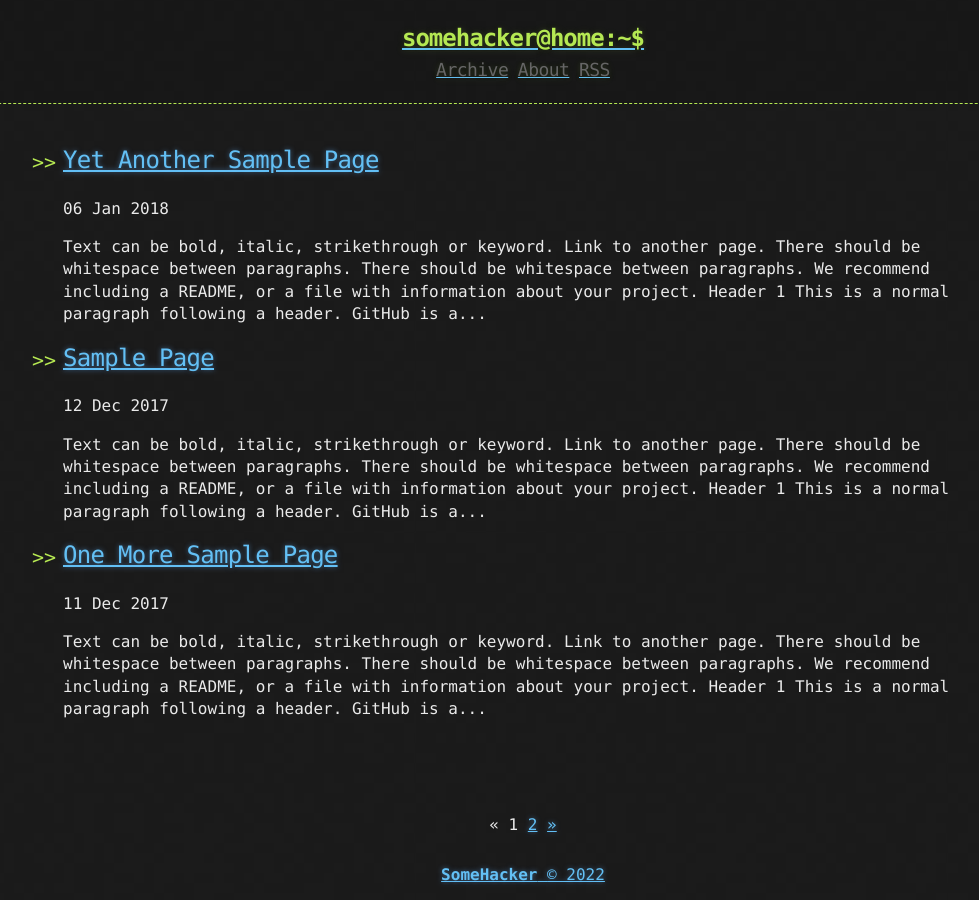
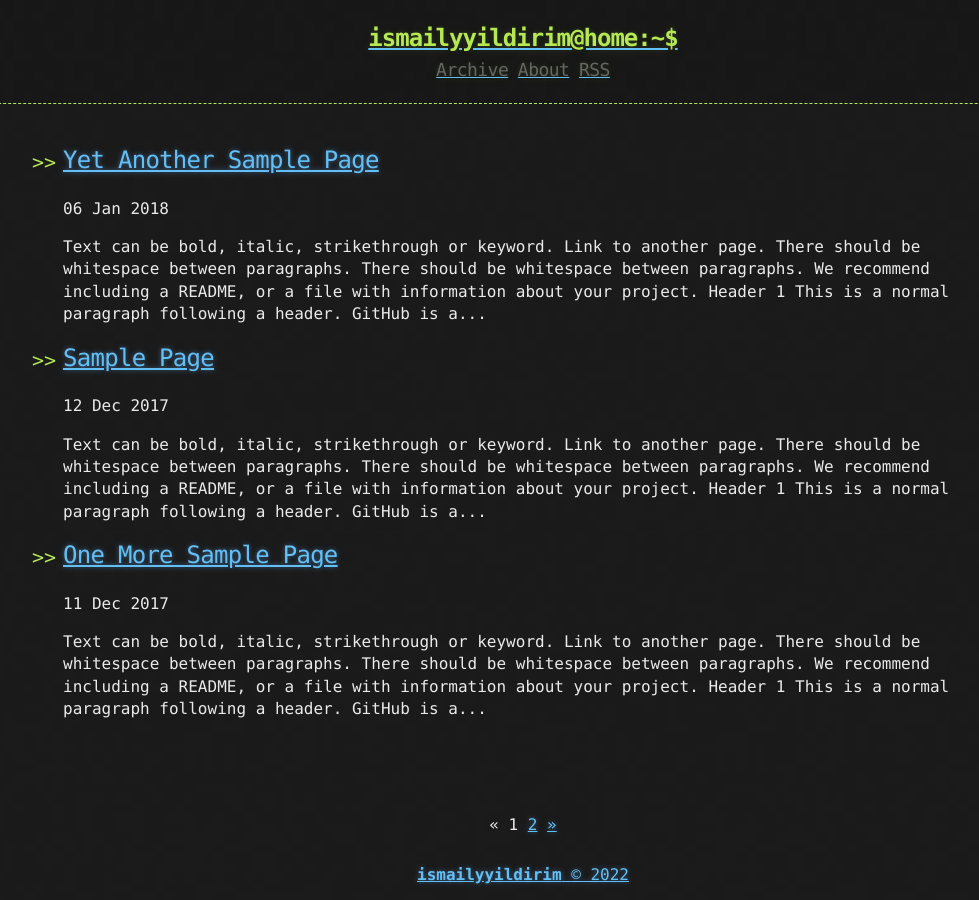
Before and after one commit to ismailyyildirim/ismailyyildirim.github.io, a Jekyll site: the page built from index.html, in a window 1280 px wide. Shown: the whole page, without its empty margins (117-1096 px from the left). Built offline with Jekyll 4.4.1, drawn with Linux system fonts in a browser that asks for light colours; the list of posts is cut into pages by our own code.

Commit message:
Update _config.yml

```diff
--- a/_config.yml
+++ b/_config.yml
@@ -1,9 +1,9 @@
-title: Hacker-Blog
-description: "A Jekyll Blog Theme For Hackers"
+title: ismailyyildirim-offsec-notes
+description: "offsec notes"
 author:
-  name: "SomeHacker"
-  email: "someone@somewebsite.somedomain"
-  url: "https://ashishchaudhary.in/hacker-blog"
+  name: "ismailyyildirim"
+  email: "iso.yldrm74@gmail.com"
+  url: "https://ismailyyildirim.github.io"
 
 baseurl: /
 
@@ -28,5 +28,5 @@
   - jekyll-sitemap
 
 # Custom variables
-owner : "SomeHacker"
-year : "2020"
+owner : "ismailyyildirim"
+year : "2022"
```
